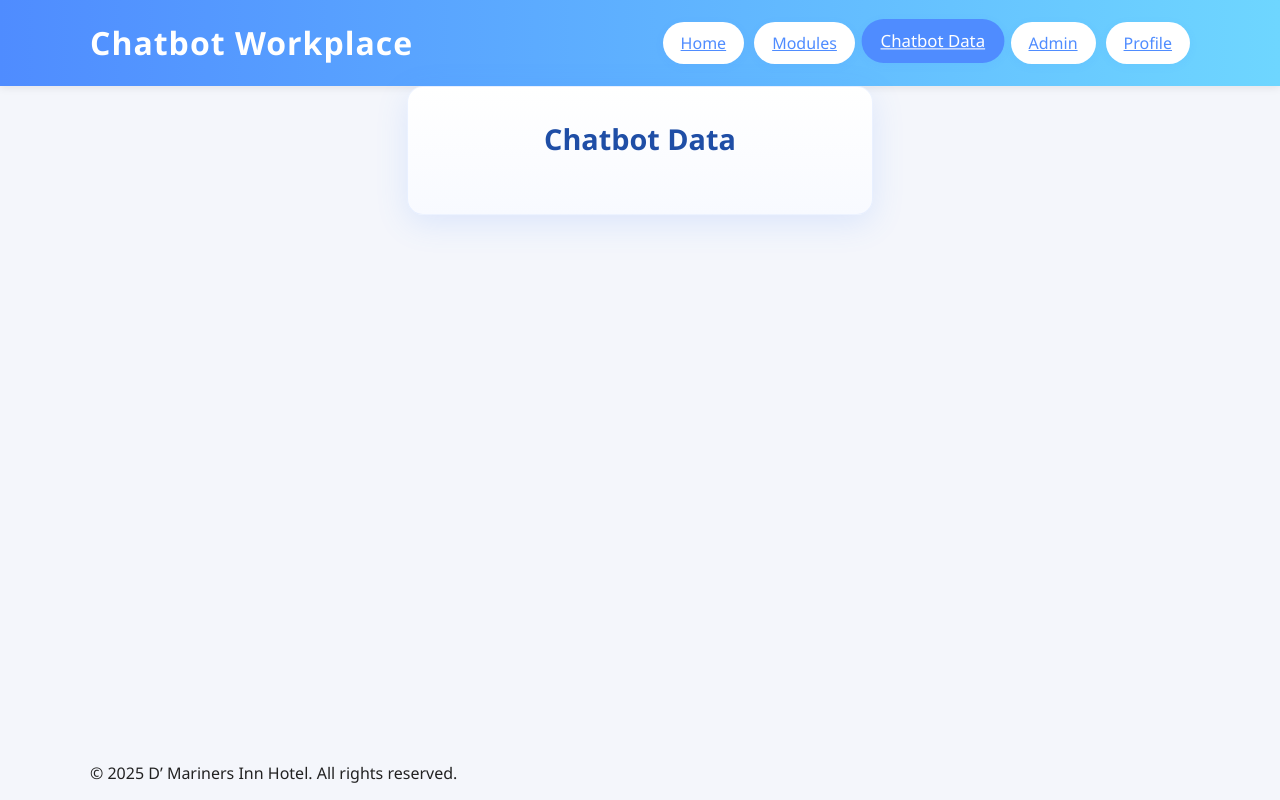
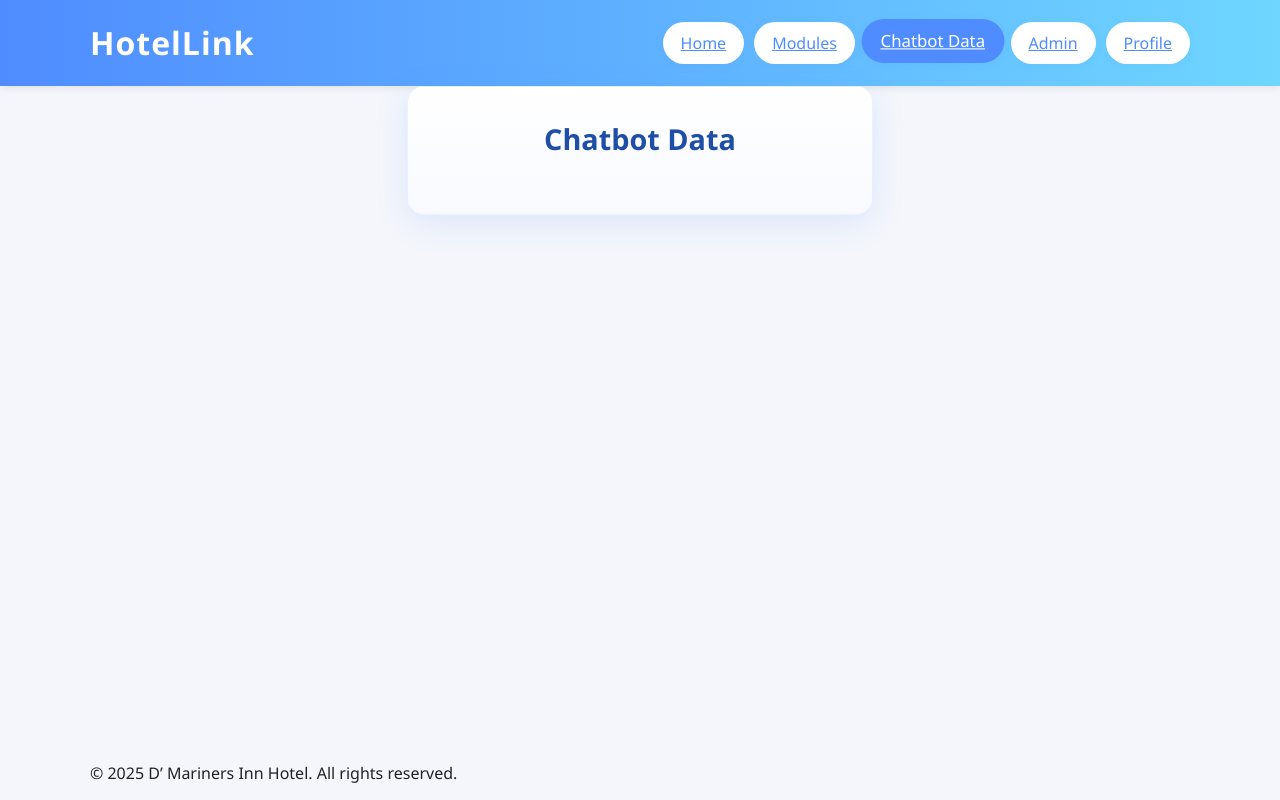
Before and after one commit to Kyle-Geronimo/Capstone-Javascript-, a website with bundled scripts: page javascript_website/pages/chatbot.html in a window 1280 px wide. Built offline with nearby package versions, Linux system fonts and the light colour scheme.

Commit message:
Update chatbot.html

```diff
--- a/javascript_website/pages/chatbot.html
+++ b/javascript_website/pages/chatbot.html
@@ -2,7 +2,7 @@
 <html lang="en">
 <head>
   <meta charset="UTF-8">
-  <title>Chatbot Workplace - Chatbot Data</title>
+  <title>HotelLink - Chatbot Data</title>
   <meta name="viewport" content="width=device-width, initial-scale=1.0">
   <link rel="stylesheet" href="../css/styles.css">
 
@@ -14,14 +14,13 @@
 <body>
   <header>
     <div class="container">
-      <h1>Chatbot Workplace</h1>
+      <h1>HotelLink</h1>
       <nav>
         <a href="../index.html" class="nav-btn">Home</a>
         <a href="../pages/modules.html" class="nav-btn">Modules</a>
         <a href="../pages/chatbot.html" class="nav-btn active">Chatbot Data</a>
         <a href="../pages/admin.html" class="nav-btn">Admin</a>
         <a href="../pages/profile.html" class="nav-btn">Profile</a>
-        <button id="logout-btn" class="nav-btn" style="display:none;">Logout</button>
       </nav>
     </div>
   </header>
```
